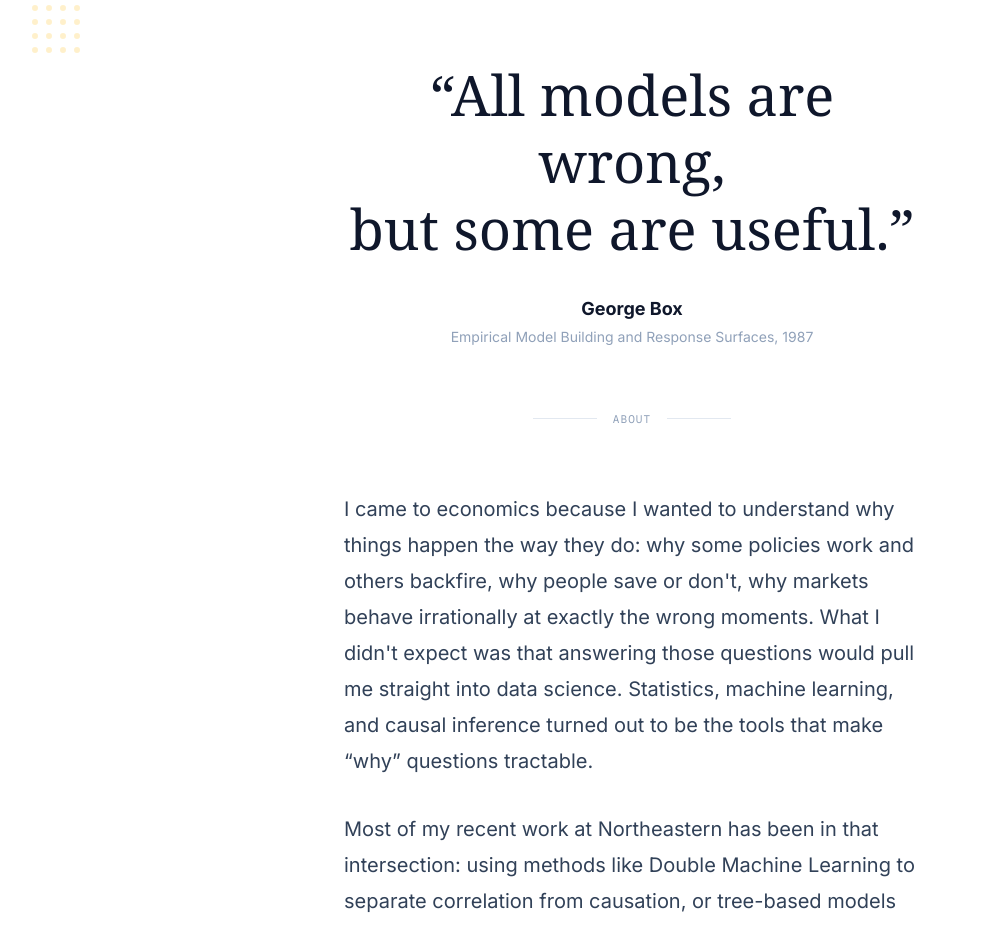
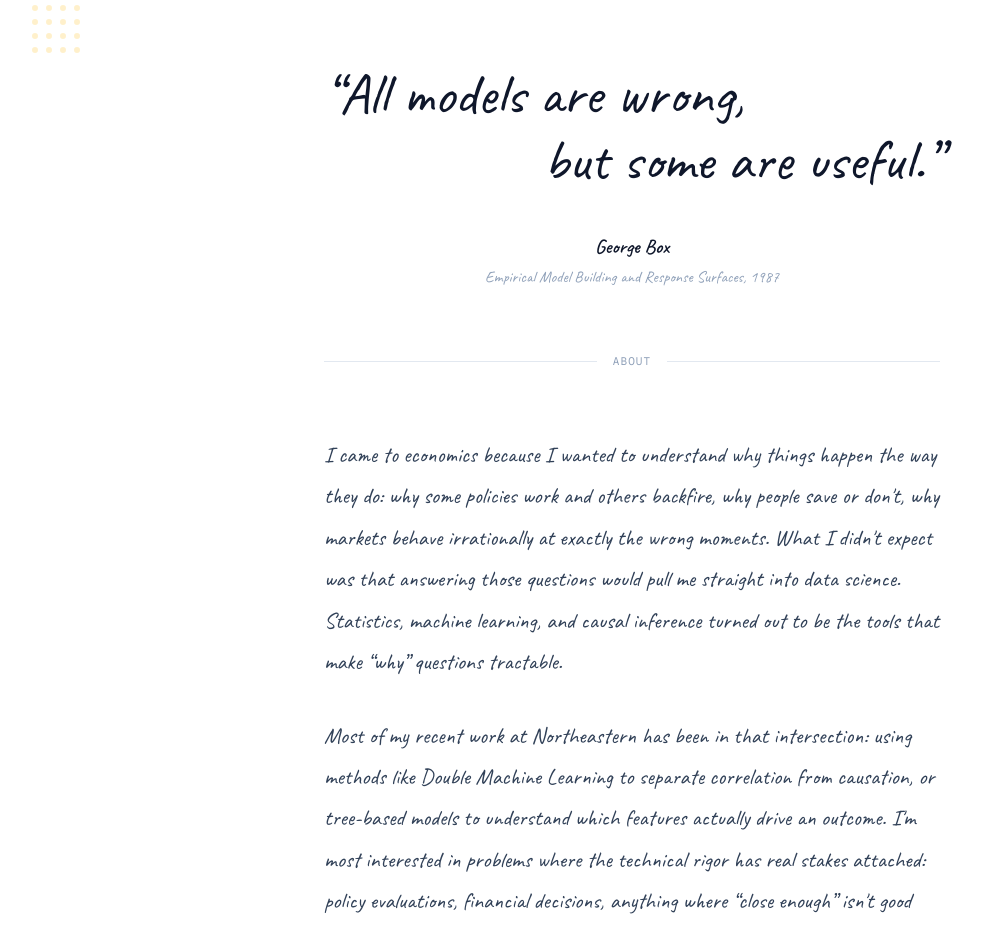
Before and after one commit to maggie20041027-svg/econ-portfolio, a Next.js app: page /about in a window 1280 px wide. Shown: the part 100-1026 px from the top of the page, without its empty margins (8-991 px from the left). Built offline with nearby package versions, Linux system fonts and the light colour scheme.

Commit message:
add About section

```diff
--- a/app/about/page.tsx
+++ b/app/about/page.tsx
@@ -1,5 +1,8 @@
 import type { Metadata } from "next";
+import { Caveat } from "next/font/google";
 import { Navbar } from "@/components/Navbar";
+
+const caveat = Caveat({ subsets: ["latin"], weight: ["400", "600"] });
 
 export const metadata: Metadata = {
   title: "About · Maggie Ma",
@@ -11,7 +14,7 @@ export default function AboutPage() {
   return (
     <>
       <Navbar />
-      <main className="min-h-[calc(100vh-4rem)]">
+      <main className={`min-h-[calc(100vh-4rem)] ${caveat.className}`}>
         <div className="relative overflow-hidden">
 
           {/* Decorative dot grids */}
@@ -26,37 +29,43 @@ export default function AboutPage() {
             ))}
           </div>
 
-          {/* Single centered column */}
-          <div className="max-w-[640px] mx-auto px-8 py-24 text-center space-y-16">
+          <div className="max-w-[680px] mx-auto px-8 py-24 space-y-16">
 
-            {/* Quote */}
-            <blockquote className="space-y-8">
-              <p className="font-serif text-[2.75rem] sm:text-[3.5rem] leading-[1.2] text-slate-900 dark:text-slate-100">
-                &ldquo;All models are wrong,
-                <br className="hidden sm:block" /> but some are useful.&rdquo;
-              </p>
-              <footer className="space-y-1">
-                <p className="text-lg font-bold text-slate-900 dark:text-slate-100">
+            {/* Quote — staggered layout */}
+            <blockquote className="space-y-10">
+              <div className="text-[2.6rem] sm:text-[3.6rem] leading-[1.15] text-slate-900 dark:text-slate-100 select-none">
+                {/* Line 1: anchored left */}
+                <p className="text-left pr-[18%]">
+                  &ldquo;All models are wrong,
+                </p>
+                {/* Line 2: anchored right */}
+                <p className="text-right pl-[18%]">
+                  but some are useful.&rdquo;
+                </p>
+              </div>
+
+              <footer className="text-center space-y-1">
+                <p className="text-xl font-semibold text-slate-900 dark:text-slate-100">
                   George Box
                 </p>
-                <p className="text-sm text-slate-400 dark:text-slate-500">
+                <p className="text-base text-slate-400 dark:text-slate-500">
                   Empirical Model Building and Response Surfaces, 1987
                 </p>
               </footer>
             </blockquote>
 
             {/* Divider */}
-            <div className="flex items-center justify-center gap-4">
-              <div className="h-px w-16 bg-slate-200 dark:bg-slate-800" />
+            <div className="flex items-center gap-4">
+              <div className="h-px flex-1 bg-slate-200 dark:bg-slate-800" />
               <span className="font-mono text-[11px] text-slate-400 dark:text-slate-600 tracking-widest uppercase">
                 about
               </span>
-              <div className="h-px w-16 bg-slate-200 dark:bg-slate-800" />
+              <div className="h-px flex-1 bg-slate-200 dark:bg-slate-800" />
             </div>
 
             {/* Prose */}
-            <div className="space-y-8 text-left">
-              <p className="text-[1.25rem] leading-[1.8] text-slate-700 dark:text-slate-300">
+            <div className="space-y-8">
+              <p className="text-[1.4rem] leading-[1.85] text-slate-700 dark:text-slate-300">
                 I came to economics because I wanted to understand why things
                 happen the way they do: why some policies work and others
                 backfire, why people save or don&apos;t, why markets behave
@@ -67,7 +76,7 @@ export default function AboutPage() {
                 questions tractable.
               </p>
 
-              <p className="text-[1.25rem] leading-[1.8] text-slate-700 dark:text-slate-300">
+              <p className="text-[1.4rem] leading-[1.85] text-slate-700 dark:text-slate-300">
                 Most of my recent work at Northeastern has been in that
                 intersection: using methods like Double Machine Learning to
                 separate correlation from causation, or tree-based models to
@@ -77,7 +86,7 @@ export default function AboutPage() {
                 where &ldquo;close enough&rdquo; isn&apos;t good enough.
               </p>
 
-              <p className="text-[1.25rem] leading-[1.8] text-slate-700 dark:text-slate-300">
+              <p className="text-[1.4rem] leading-[1.85] text-slate-700 dark:text-slate-300">
                 Economics also gave me something that pure data science training
                 doesn&apos;t always: a way of thinking about incentives,
                 constraints, and tradeoffs before touching any data. When I
```
